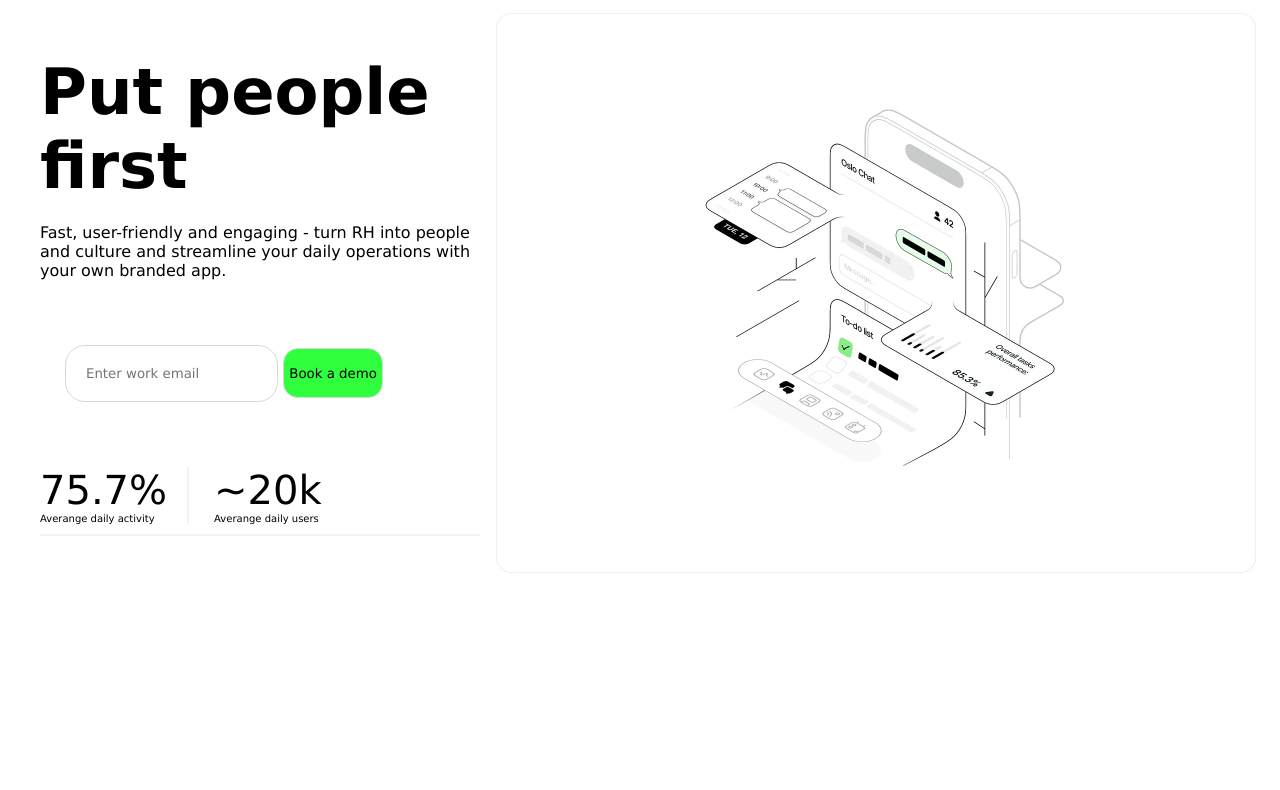
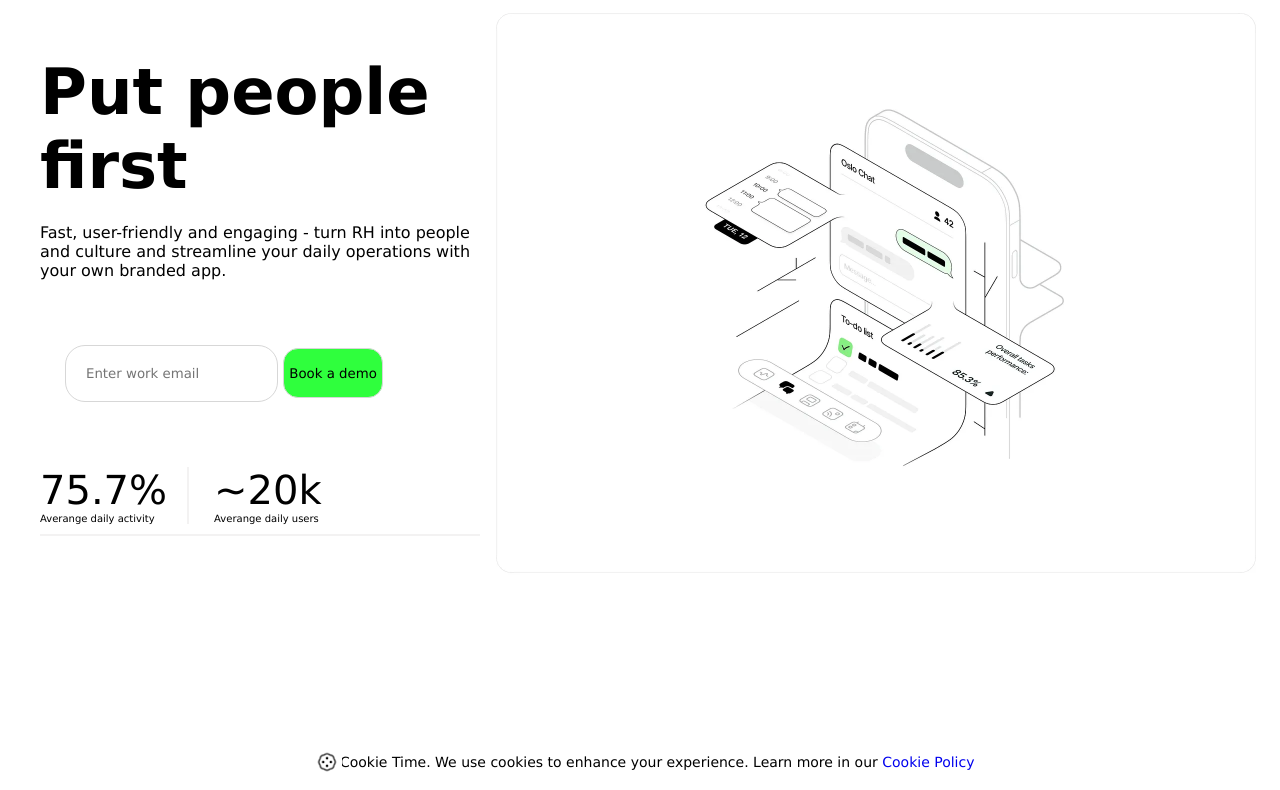
Before and after one commit to Murilodb/landingPage-Monetree, a plain HTML site: page Monotree/index.html in a window 1280 px wide. Shown: the part 87-877 px from the top of the page. Before the commit the page ends 800 px from the top, so only its background shows below. Drawn offline with Linux system fonts and the light colour scheme.

Commit message:
Criação do Footer

```diff
--- a/Monotree/index.html
+++ b/Monotree/index.html
@@ -47,9 +47,11 @@
             <img src="img/celularFuturista.webp" alt="Celular" class="celular">
         </aside>
     </main>
-    <div>
 
-    </div>
+    <footer>
+        <img src="img/imagemcookie.png" alt="cookies direitos" class="cookies">
+    Cookie Time. We use cookies to enhance your experience. Learn more in our <a href="#"> Cookie Policy</a>
+    </footer>
 
 </body>
 
--- a/Monotree/style.css
+++ b/Monotree/style.css
@@ -156,3 +156,20 @@ main aside .celular {
     width: 50em;
 
 }
+
+footer{
+    position: relative;
+    top: 120px;
+  background-color: rgb(255, 255, 255);
+  color: black;
+  text-align: center;
+  font-size: 14px;
+  padding: 20px;
+}
+.cookies{
+    position: relative;
+    top: 10px;
+    left: 6px;
+    width: 30px;
+    height: auto;
+}
```
Also changed, not shown: Monotree/img/imagemcookie.png (added).
